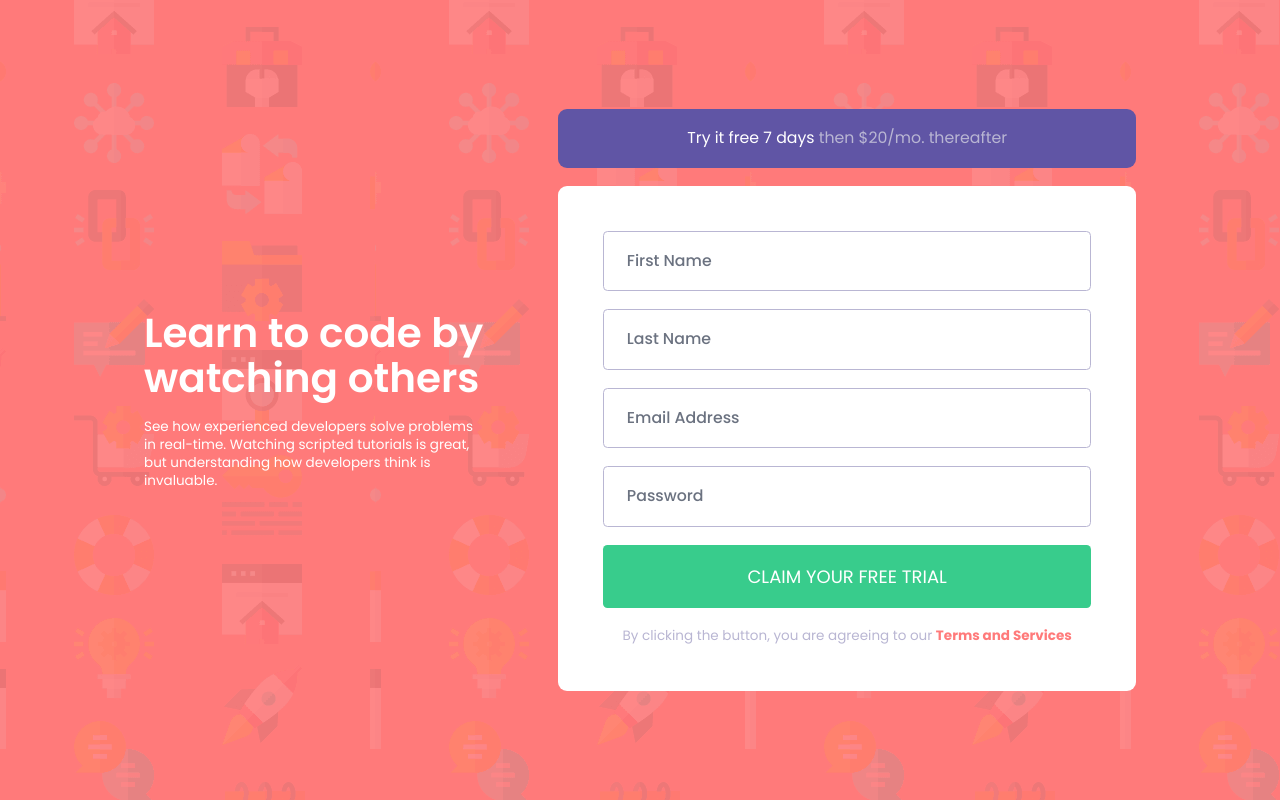
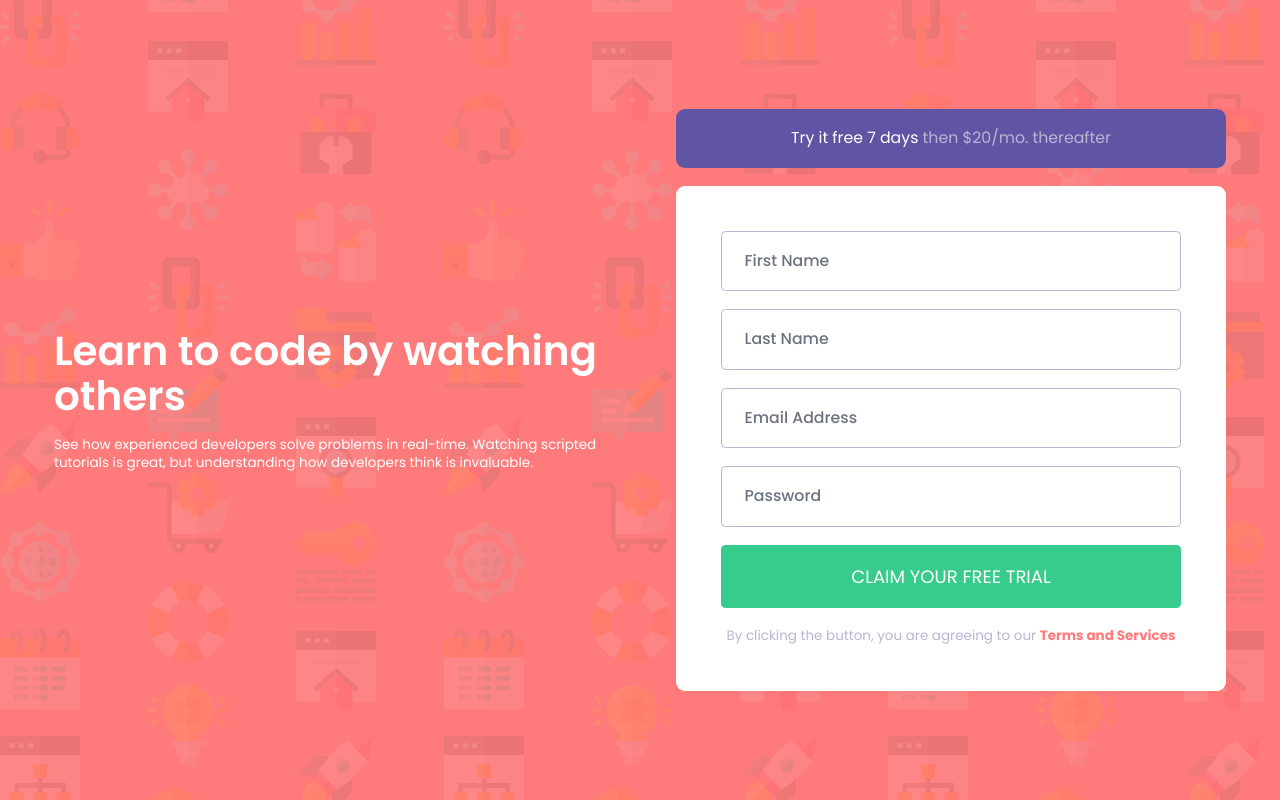
Before and after one commit to nathanaelsanilo/intro-component-with-signup-form, a Vue app: page / in a window 1280 px wide. Built offline with nearby package versions, Linux system fonts and the light colour scheme.

Commit message:
fix: layout spacing

```diff
--- a/src/App.vue
+++ b/src/App.vue
@@ -3,13 +3,13 @@ import { HeroLanding, VAlert, FormSignup } from '@/components'
 </script>
 
 <template>
-  <main class="h-full bg-red bg-mobile">
-    <section class="container mx-auto h-full lg:px-24">
+  <main class="grid h-full place-items-center">
+    <section class="container mx-auto px-4 py-20 lg:px-12 lg:py-4">
       <div
-        class="flex h-full flex-col items-center justify-center gap-y-10 px-8 py-8 lg:flex-row lg:gap-x-16"
+        class="flex flex-col items-center justify-start gap-y-10 px-0 py-0 lg:flex-row lg:gap-x-16"
       >
-        <HeroLanding />
-        <div>
+        <HeroLanding class="flex-1" />
+        <div class="flex-1">
           <VAlert>
             <template #default>
               <p><span class="text-white">Try it free 7 days</span> then $20/mo. thereafter</p>
--- a/src/assets/main.scss
+++ b/src/assets/main.scss
@@ -10,10 +10,21 @@
     font-family: 'Poppins', sans-serif;
   }
 
+  body {
+    background-color: theme('colors.red.DEFAULT');
+    background-image: theme('backgroundImage.mobile');
+
+    @screen lg {
+      background-image: theme('backgroundImage.desktop');
+    }
+  }
+
   html,
-  body,
-  #app {
-    height: theme('minHeight.full');
+  body {
+    min-height: theme('minHeight.screen');
+    height: theme('height.screen');
+  }
+}
 
 @layer components {
   .v-helper {
@@ -22,5 +33,7 @@
     width: theme('width.full');
   }
 }
+
+#app {
+  @apply h-full;
 }
-}
--- a/src/components/FormSignup/FormSignup.vue
+++ b/src/components/FormSignup/FormSignup.vue
@@ -1,5 +1,5 @@
 <template>
-  <form novalidate class="mt-4 space-y-4 rounded-lg bg-white px-10 py-10">
+  <form novalidate class="mt-4 space-y-4 rounded-lg bg-white px-5 py-5 lg:px-10 lg:py-10">
     <VTextField type="text" name="first_name" placeholder="First Name" />
     <VTextField type="text" name="last_name" placeholder="Last Name" />
     <VTextField type="email" name="email" placeholder="Email Address" />
--- a/src/components/VAlert/VAlert.vue
+++ b/src/components/VAlert/VAlert.vue
@@ -6,6 +6,6 @@
 <script lang="ts" setup></script>
 <style lang="scss" scoped>
 .v-alert {
-  @apply rounded-lg bg-blue px-16 py-4 text-center text-sm text-blue-grayish-blue;
+  @apply rounded-lg bg-blue px-4 py-4 text-center text-sm text-blue-grayish-blue;
 }
 </style>
```
Lines whose indentation alone changed are shown as unchanged.
